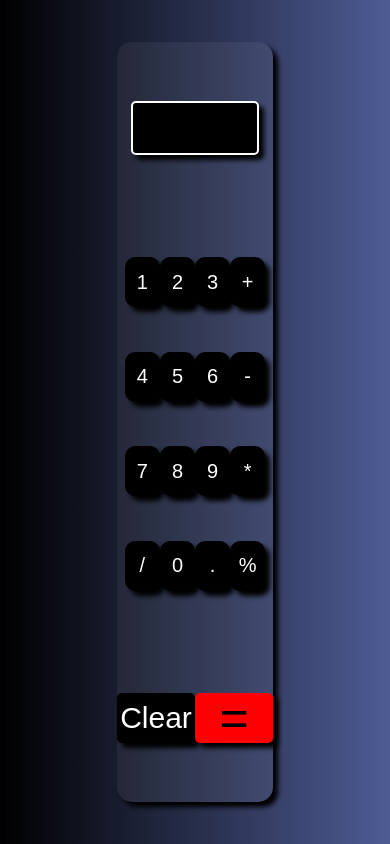
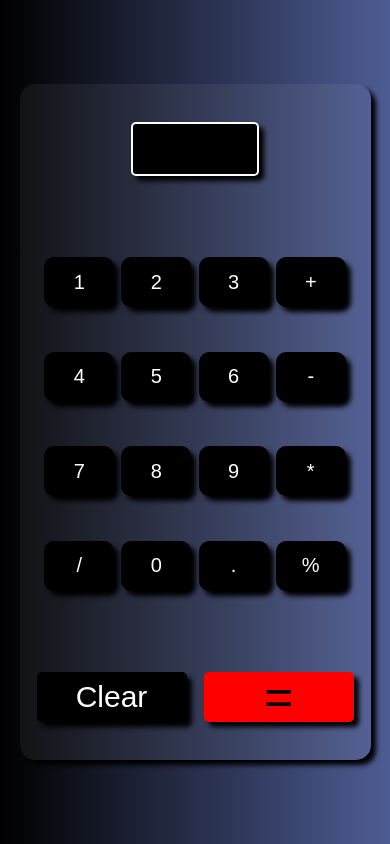
Before and after one commit to balaraju404/Calculator-Project, a plain HTML site: page index.html in a window 390 px wide. Drawn offline with Linux system fonts and the light colour scheme.

Commit message:
second commit

```diff
--- a/calculator.css
+++ b/calculator.css
@@ -22,6 +22,21 @@ body{
     background-color: rgba(255, 255, 255, 0.056);
     box-shadow: 5px 5px 5px black;
     border-radius: 15px;
+}
+
+@media screen and (max-width: 700px) {
+    #calculatorContainer{
+        height: 80vh;
+        width: 90vw;
+        display: flex;
+        flex-direction: column;
+        justify-content: space-evenly;
+        align-items: center;
+        background-color: rgba(255, 255, 255, 0.056);
+        box-shadow: 5px 5px 5px black;
+        border-radius: 15px;
+    }
+
 }
 
 input{
@@ -93,5 +108,4 @@ input{
 }
 #funButtons #equal:hover{
     transform: scaleX(1.1);
-
 }
```
